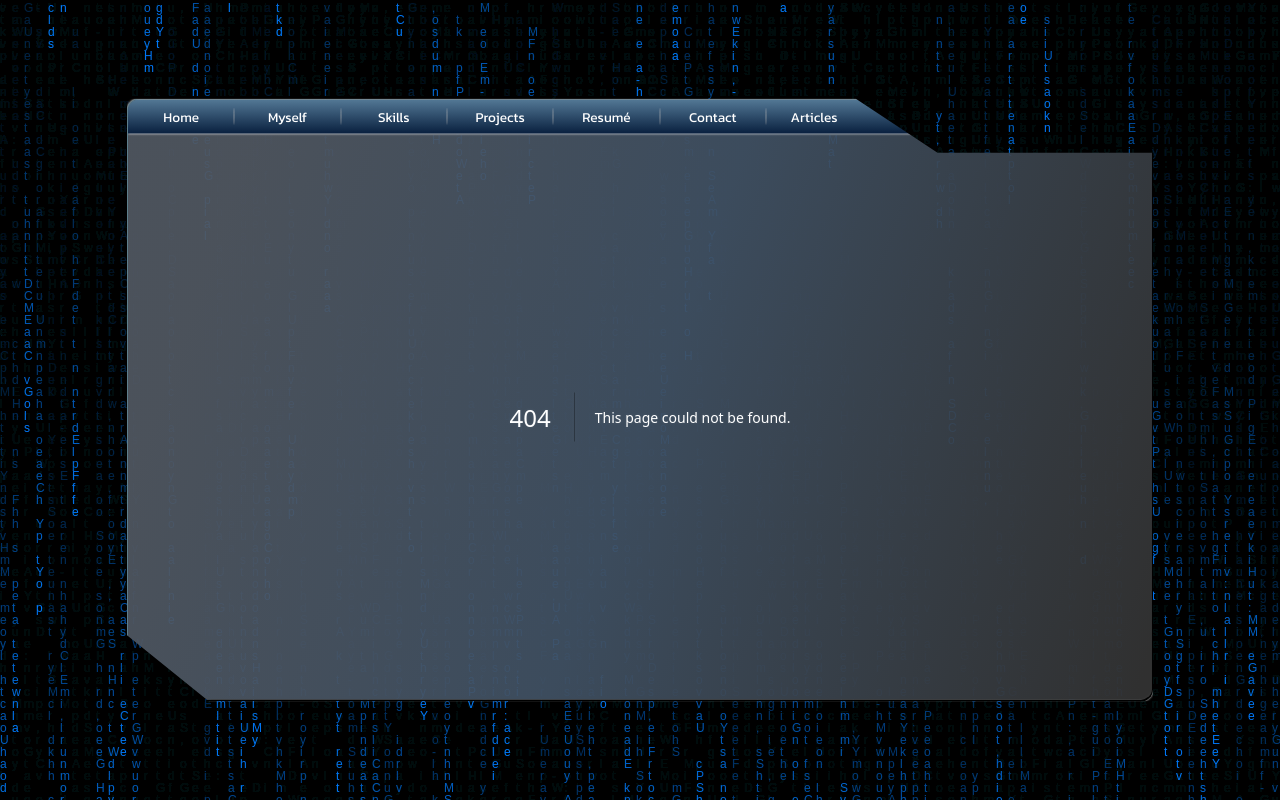
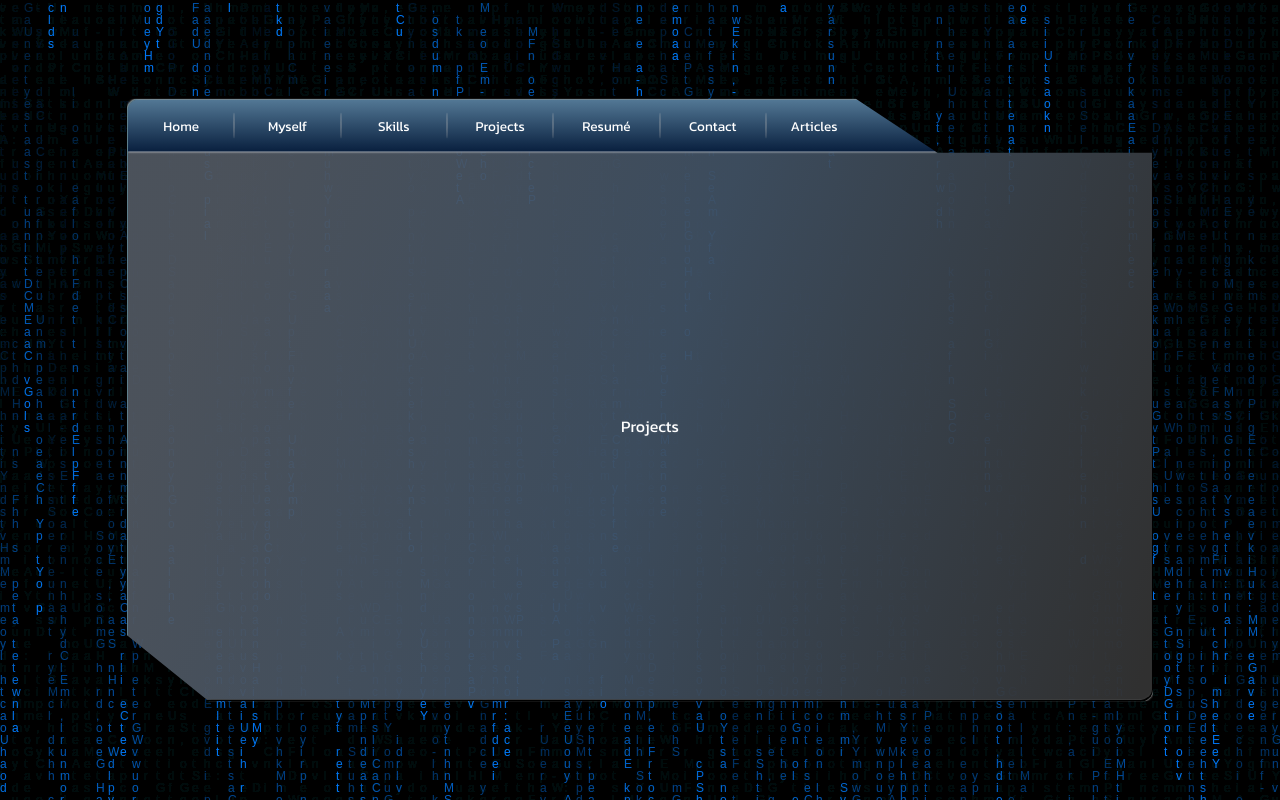
Before and after one commit to patrickgunnar/patrick-gunnar, a Next.js app: page /projects in a window 1280 px wide. Before the commit this address had no page. Built offline with nearby package versions, Linux system fonts and the light colour scheme.

Commit message:
feat: added projects page

```diff
--- /dev/null
+++ b/src/app/projects/page.tsx
@@ -0,0 +1,7 @@
+export default function Projects() {
+	return (
+		<div>
+			Projects
+		</div>
+	)
+}
```
